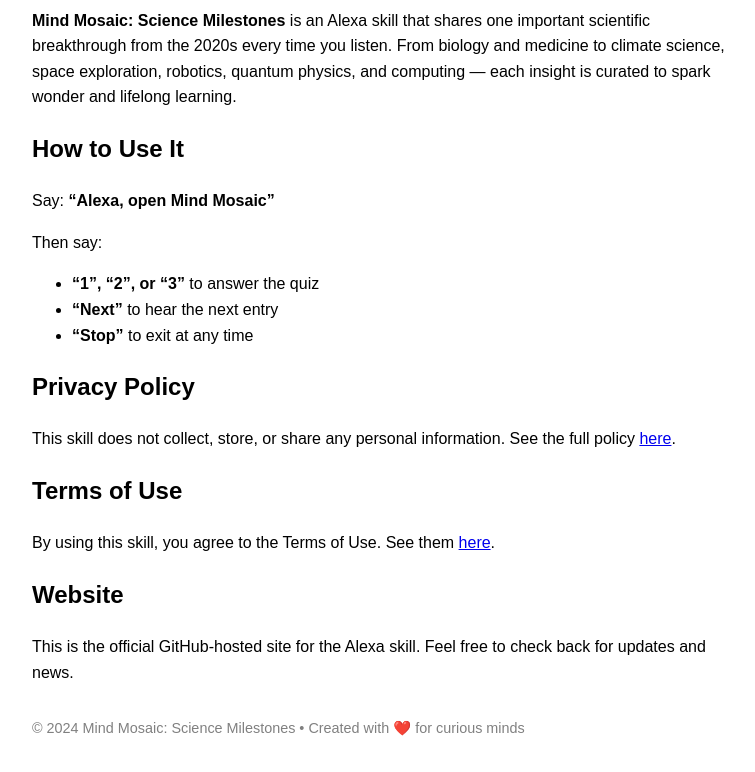
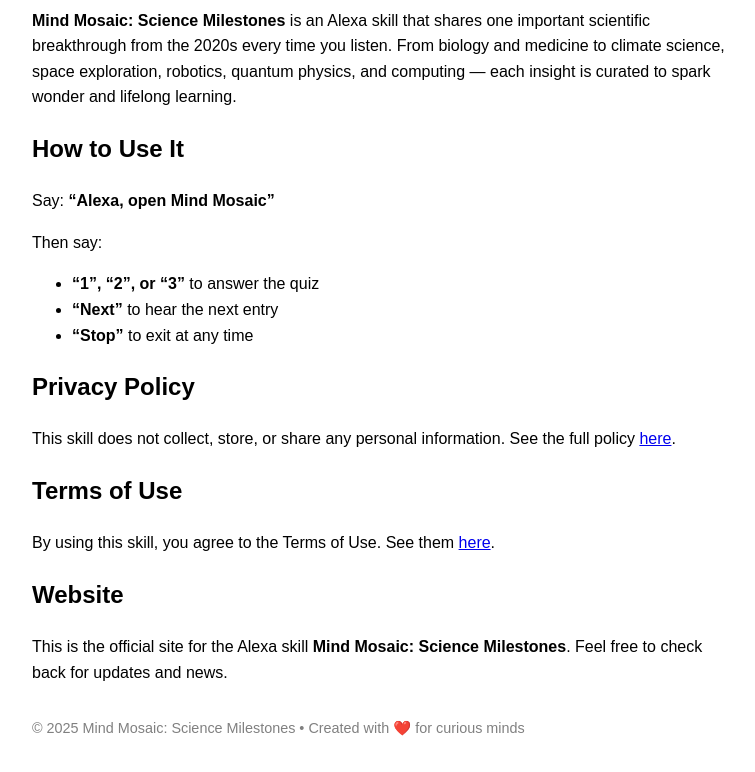
Before and after one commit to mindmosaicorg/mindmosaicorg.github.io, a plain HTML site: page index.html in a window 1280 px wide. Shown: the part 97-869 px from the top of the page, without its empty margins (258-1013 px from the left). Drawn offline with Linux system fonts and the light colour scheme.

Commit message:
Update index.html

```diff
--- a/index.html
+++ b/index.html
@@ -27,10 +27,10 @@
   <p>By using this skill, you agree to the Terms of Use. See them <a href="terms.html">here</a>.</p>
 
   <h2>Website</h2>
-  <p>This is the official GitHub-hosted site for the Alexa skill. Feel free to check back for updates and news.</p>
+  <p>This is the official site for the Alexa skill <b>Mind Mosaic: Science Milestones</b>. Feel free to check back for updates and news.</p>
 
   <footer style="margin-top: 2rem; font-size: 0.9rem; color: gray;">
-    &copy; 2024 Mind Mosaic: Science Milestones • Created with ❤️ for curious minds
+    &copy; 2025 Mind Mosaic: Science Milestones • Created with ❤️ for curious minds
   </footer>
 </body>
 </html>
```
